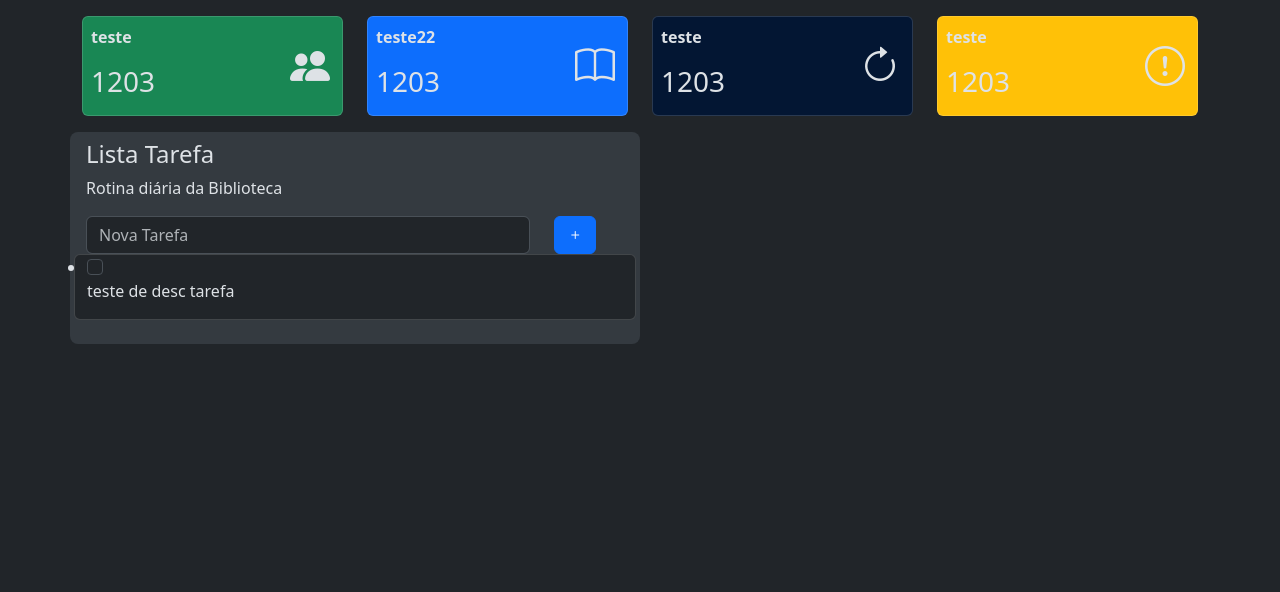
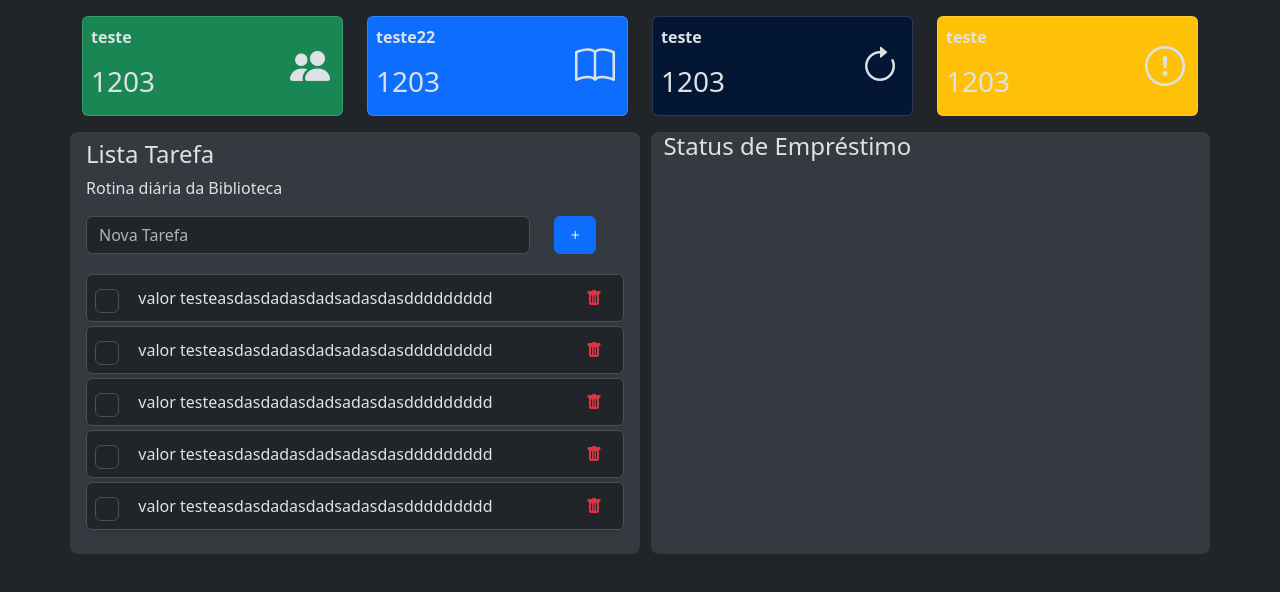
Before and after one commit to Librum-SGB/FRONT, an Angular app in the folder Librum/: page / in a window 1280 px wide. Shown: the top 592 px of the page. Built offline with nearby package versions, Linux system fonts and the light colour scheme.

Commit message:
feat : Criação das item-lista-tarefas, criação da classe dashboard para deixar alinhado, var do item lista tarefa alterado de bg para classes

```diff
--- a/Librum/src/app/app.html
+++ b/Librum/src/app/app.html
@@ -1,27 +1,27 @@
 <main>
-  <section class="row mt-3">
+  <section class="row mt-3 gap-2 gap-sm-0 ">
     <div class="col-sm-6 col-md-3">
       <app-card-informativo titulo="teste" valor="1203">
         <i class="bi bi-people-fill fs-1"></i>
       </app-card-informativo>
     </div>
     <div class="col-sm-6 col-md-3">
-      <app-card-informativo titulo="teste22" valor="1203" bg="bg-primary">
+      <app-card-informativo titulo="teste22" valor="1203" classe="bg-primary">
         <i class="bi bi-book fs-1"></i>
       </app-card-informativo>
     </div>
     <div class="col-sm-6 col-md-3">
-      <app-card-informativo titulo="teste" valor="1203" bg="bg-primary-subtle">
+      <app-card-informativo titulo="teste" valor="1203" classe="bg-primary-subtle">
         <i class="bi bi-arrow-clockwise fs-1"></i>
       </app-card-informativo>
     </div>
     <div class="col-sm-6 col-md-3">
-      <app-card-informativo titulo="teste" valor="1203" bg="bg-warning">
+      <app-card-informativo titulo="teste" valor="1203" classe="bg-warning">
         <i class="bi bi-exclamation-circle fs-1"></i>
       </app-card-informativo>
     </div>
   </section>
-  <section class="row mt-3">
+  <section class="row mt-3 justify-content-between">
     <div class="col-sm-12 col-md-6 bg-body-secondary rounded-3 py-2 px-3">
       <div class="row">
         <div class="col-sm-12">
@@ -30,19 +30,31 @@
         </div>
       </div>
       <div class="row">
-        <div class="col-sm-10">
+        <div class="col-10 ">
           <input type="text" class="form-control" id="novaTarefa" placeholder="Nova Tarefa">
         </div>
-        <div class="col-sm-2">
+        <div class="col-2">
           <button class="btn btn-primary"><i class="bi bi-plus "></i></button>
         </div>
       </div>
-      <div class="row">
-        <ul>
+      <div class="row mt-3">
+        <ul class="list-unstyled flex gap-5">
+          <li><app-item-lista-tarefa></app-item-lista-tarefa></li>
+          <li><app-item-lista-tarefa></app-item-lista-tarefa></li>
+          <li><app-item-lista-tarefa></app-item-lista-tarefa></li>
+          <li><app-item-lista-tarefa></app-item-lista-tarefa></li>
           <li><app-item-lista-tarefa></app-item-lista-tarefa></li>
         </ul>
       </div>
     </div>
-    <div class="col-sm-12 col-md-6"></div>
+    <div class="col-sm-12 col-md-6 bg-body-secondary rounded-3 dashboard">
+      <div class="row ">
+        <div class="col-12">
+          <h4>
+            Status de Empréstimo
+          </h4>
+        </div>
+      </div>
+    </div>
   </section>
 </main>
--- a/Librum/src/app/app.scss
+++ b/Librum/src/app/app.scss
@@ -0,0 +1,3 @@
+.dashboard {
+  width: 49%;
+}
--- a/Librum/src/app/componentes/card-informativo/card-informativo.html
+++ b/Librum/src/app/componentes/card-informativo/card-informativo.html
@@ -1,4 +1,4 @@
-<div class="card p-2" [ngClass]="bg">
+<div class="card p-2" [ngClass]="classe">
   <div class="row">
     <div class="col-8">
       <div class="d-flex flex-column">
--- a/Librum/src/app/componentes/card-informativo/card-informativo.ts
+++ b/Librum/src/app/componentes/card-informativo/card-informativo.ts
@@ -1,15 +1,14 @@
 import { NgClass } from '@angular/common';
 import { Component, Input } from '@angular/core';
-import { ɵEmptyOutletComponent } from '@angular/router';
 
 @Component({
   selector: 'app-card-informativo',
-  imports: [NgClass, ɵEmptyOutletComponent],
+  imports: [NgClass],
   templateUrl: './card-informativo.html',
   styleUrl: './card-informativo.scss',
 })
 export class CardInformativo {
-  @Input({ required: false }) bg: string = 'bg-success';
+  @Input({ required: false }) classe: string = 'bg-success';
   @Input({ required: true }) titulo: string = '';
   @Input({ required: true }) valor: string = '';
 }
--- a/Librum/src/app/componentes/item-lista-tarefa/item-lista-tarefa.html
+++ b/Librum/src/app/componentes/item-lista-tarefa/item-lista-tarefa.html
@@ -1,8 +1,15 @@
-<div class="card row">
-  <div class="col-sm-3">
-    <input type="checkbox" class="form-check-input">
-  </div>
-  <div class="col-sm-9">
-    <p>teste de desc tarefa</p>
+<div class="card border rounded shadow-sm mt-1">
+  <div class="row g-0 align-items-center px-2 py-2">
+    <div class="col-2 col-md-1 d-flex align-items-center justify-content-start">
+      <input type="checkbox" class="form-check-input fs-4">
+    </div>
+    <div class="col-8 col-md-10 d-flex align-items-center justify-content-start">
+      <p class="mb-0 overflow-hidden">valor testeasdasdadasdadsadasdasddddddddd</p>
+    </div>
+    <div class="col-2 col-md-1 d-flex align-items-center justify-content-end">
+      <button class="btn text-danger py-0">
+        <i class="bi bi-trash-fill"></i>
+      </button>
+    </div>
   </div>
 </div>
```
